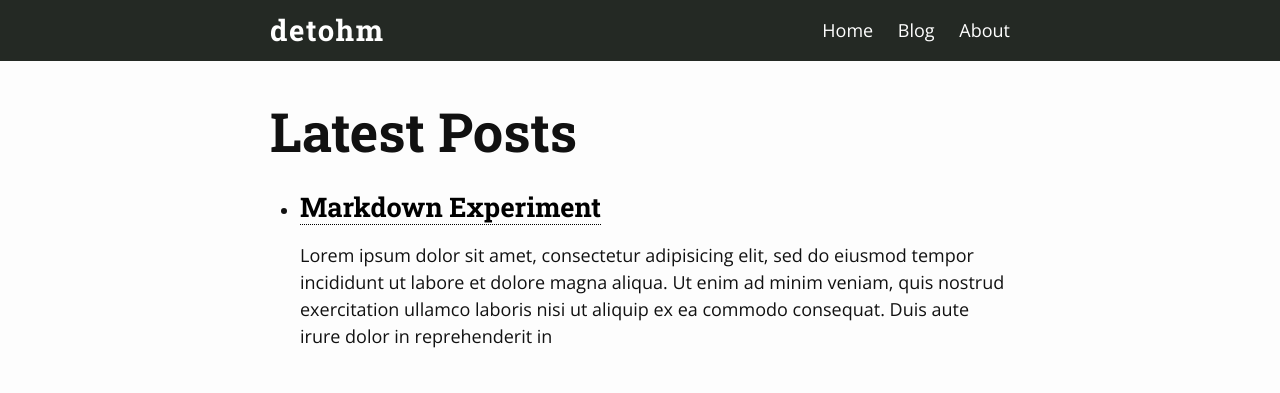
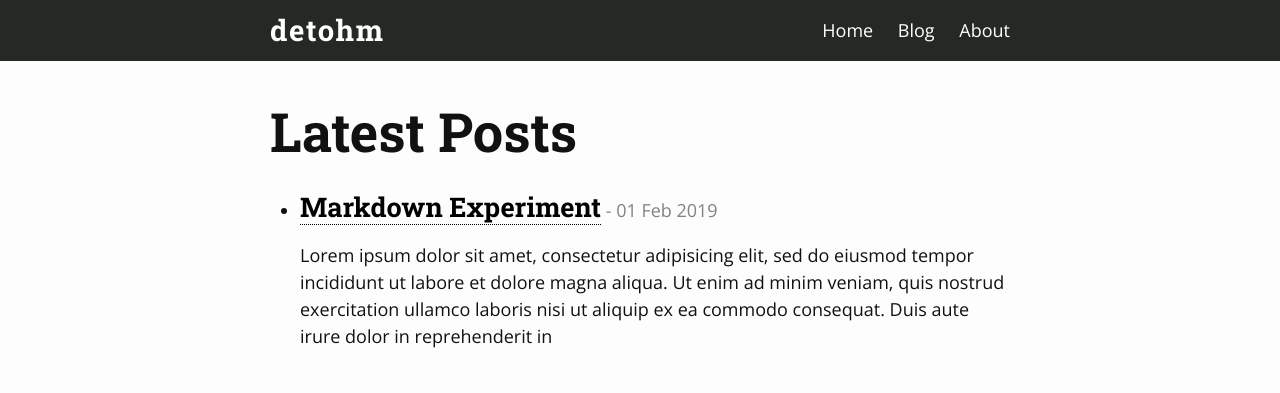
Before and after one commit to detohm/detohm.github.io, a Jekyll site: the page built from index.md, in a window 1280 px wide. Shown: the top 393 px of the page. Built offline with Jekyll 4.4.1, drawn with Linux system fonts in a browser that asks for light colours.

Commit message:
Add post date in home page

```diff
--- a/_sass/_layout.scss
+++ b/_sass/_layout.scss
@@ -371,3 +371,15 @@
     width: -webkit-calc(50% - (#{$spacing-unit} / 2));
     width:         calc(50% - (#{$spacing-unit} / 2));
   }
+
+  /**
+  * home
+  **/
+  .latest-post-list {
+
+    .post-date {
+      color: $grey-color;
+      font-family: $base-font-family;
+      font-size: $base-font-size;
+    }
+  }
--- a/index.md
+++ b/index.md
@@ -3,10 +3,10 @@ layout: default
 title: Home
 ---
 <h1>Latest Posts</h1>
-<ul>
+<ul class="latest-post-list">
   {% for post in site.posts %}
     <li>
-      <h2><a href="{{ post.url }}">{{ post.title }}</a></h2>
+      <h2><a href="{{ post.url }}">{{ post.title }}</a><span class="post-date"> - {{ post.date | date_to_string}}</span></h2>
       <p>{{ post.excerpt }}</p>
     </li>
   {% endfor %}
```
